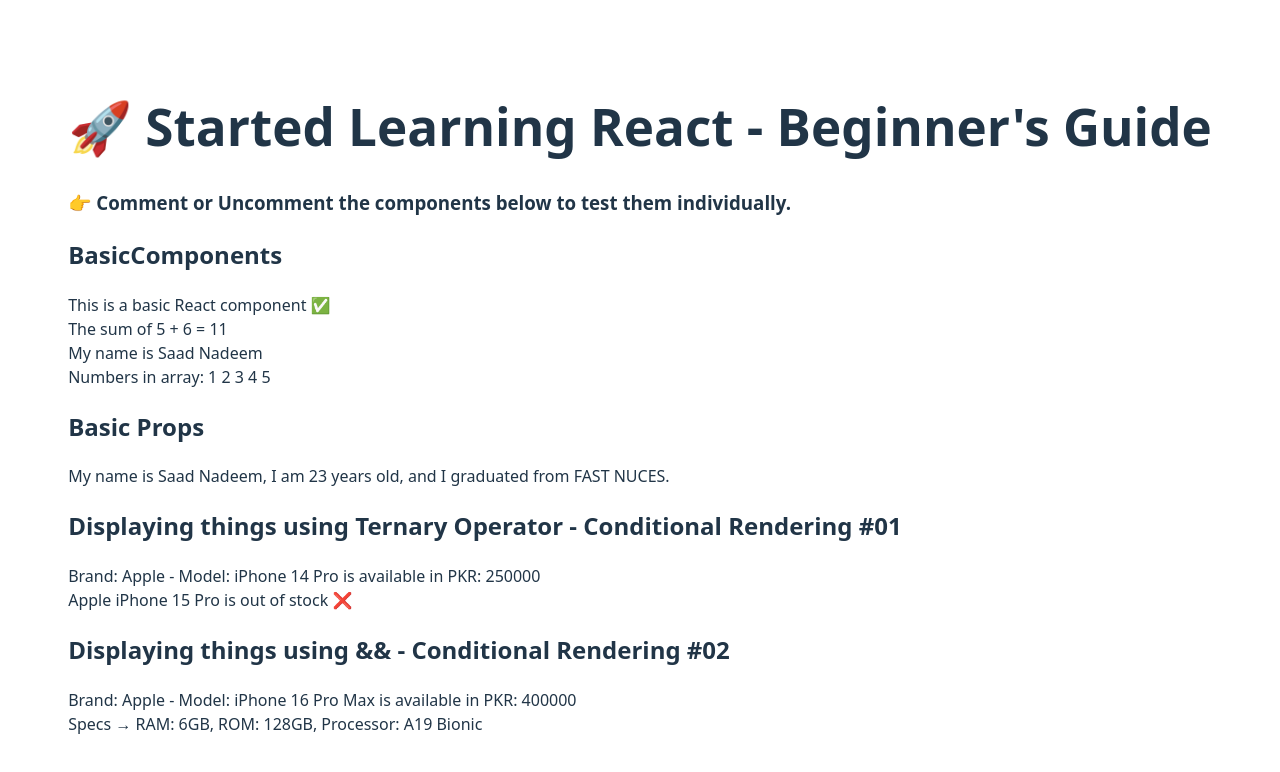
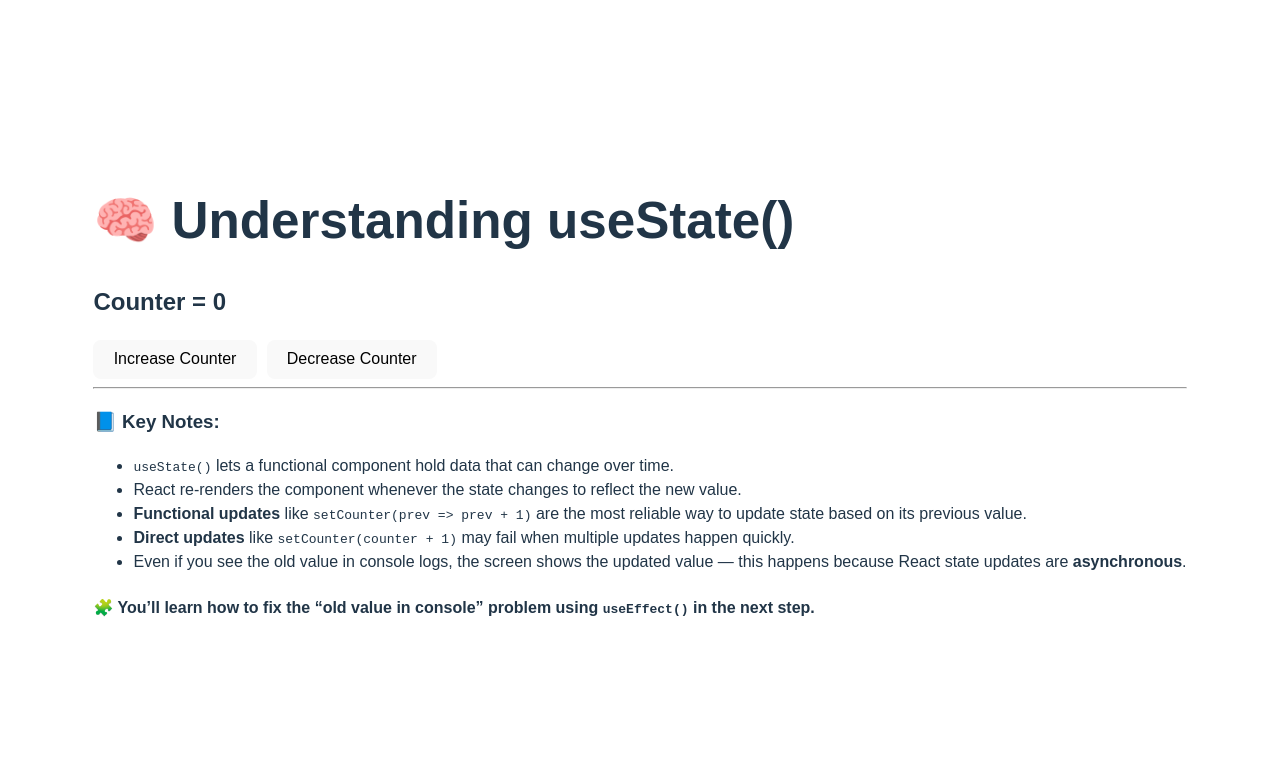
Before and after one commit to Saadnadeem07/react-basics-to-pro, a React (Vite) app: page / in a window 1280 px wide. Shown: the top 772 px of the page. Built offline with nearby package versions, Linux system fonts and the light colour scheme.

Commit message:
feat: added the useState

```diff
--- a/src/App.jsx
+++ b/src/App.jsx
@@ -5,13 +5,17 @@
 import React from "react";
 import Introduction from "../Introduction";
 import ComponentsAndProps from "./Components-and-Props/ComponentsAndProps";
+import ClickEvent from "./States/useState/ClickEvent";
+import UseStateHook from "./States/useState/UseStateHook";
 
 const App = () => {
   return (
     <>
       {/* 👇 You can comment/uncomment these lines to test different topics step by step */}
-      <Introduction />
-      <ComponentsAndProps />
+      {/* <Introduction />
+      <ComponentsAndProps /> */}
+      {/* ClickEvent */}
+      <UseStateHook />
     </>
   );
 };
--- /dev/null
+++ b/src/States/useState/ClickEvent.jsx
@@ -0,0 +1,30 @@
+// hese events are from js not from jsx
+import React from "react";
+let count = 0;
+function customAlert() {
+  return alert("How's your React going?");
+}
+function increment() {
+  console.log("count before + =", count);
+  count++;
+  console.log("count after + =", count);
+}
+function decrement() {
+  console.log("count before - =", count);
+  count--;
+  console.log("count after - =", count);
+}
+const ClickEvent = () => {
+  return (
+    <>
+      <button onClick={customAlert}>Click Me!</button>
+      {/* This file is to make you familiar with the Events we will move towards useState then we will experience many things. */}
+      <h2>count = {count}</h2>
+      <button onClick={increment}>+</button>
+      <button onClick={decrement}>-</button>
+      <h3>If you are clicking the + - buttons check console</h3>
+    </>
+  );
+};
+
+export default ClickEvent;
--- /dev/null
+++ b/src/States/useState/UseStateHook.jsx
@@ -0,0 +1,74 @@
+// 📘 UseStateHook.jsx
+// Demonstrates useState() in React to manage dynamic data in functional components.
+
+import React, { useState } from "react";
+
+const UseStateHook = () => {
+  // 🧩 Declaring multiple state variables
+  const [counter, setCounter] = useState(0);
+  const [person, setPerson] = useState([]); // array state example
+  const [float, setFloat] = useState("12.123"); // string representing float
+  const [name, setName] = useState("Saad");
+
+  // ⚙️ Increase counter (using functional update)
+  const increase = () => {
+    setCounter((prev) => prev + 1); // ✅ safest form
+    console.log("Counter =", counter); // logs old value (state is async)
+  };
+
+  // ⚙️ Decrease counter (using functional update)
+  const decrease = () => {
+    setCounter((prev) => prev - 1);
+    console.log("Counter =", counter);
+  };
+
+  return (
+    <div style={{ fontFamily: "sans-serif", padding: "20px" }}>
+      <h1>🧠 Understanding useState()</h1>
+
+      <h2>Counter = {counter}</h2>
+
+      <div>
+        <button onClick={increase}>Increase Counter</button>
+        <button onClick={decrease} style={{ marginLeft: "10px" }}>
+          Decrease Counter
+        </button>
+      </div>
+
+      <hr />
+
+      <h3>📘 Key Notes:</h3>
+      <ul>
+        <li>
+          <code>useState()</code> lets a functional component hold data that can
+          change over time.
+        </li>
+        <li>
+          React re-renders the component whenever the state changes to reflect
+          the new value.
+        </li>
+        <li>
+          <b>Functional updates</b> like{" "}
+          <code>setCounter(prev =&gt; prev + 1)</code> are the most reliable way
+          to update state based on its previous value.
+        </li>
+        <li>
+          <b>Direct updates</b> like <code>setCounter(counter + 1)</code> may
+          fail when multiple updates happen quickly.
+        </li>
+        <li>
+          Even if you see the old value in console logs, the screen shows the
+          updated value — this happens because React state updates are{" "}
+          <b>asynchronous</b>.
+        </li>
+      </ul>
+
+      <h4>
+        🧩 You’ll learn how to fix the “old value in console” problem using{" "}
+        <code>useEffect()</code> in the next step.
+      </h4>
+    </div>
+  );
+};
+
+export default UseStateHook;
```
Also changed, not shown: src/States/useState/useState.md (added, +133 -0 lines).
